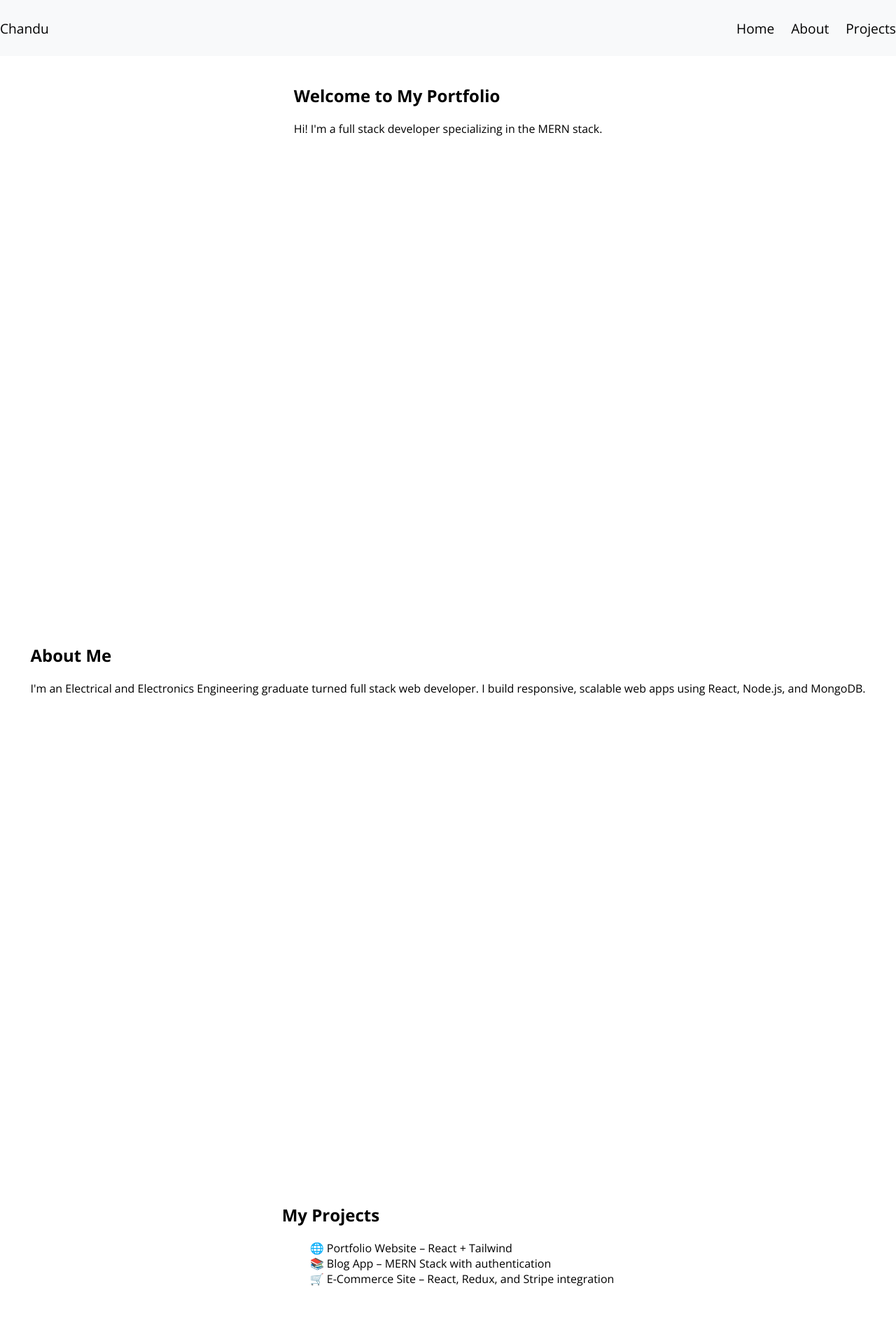
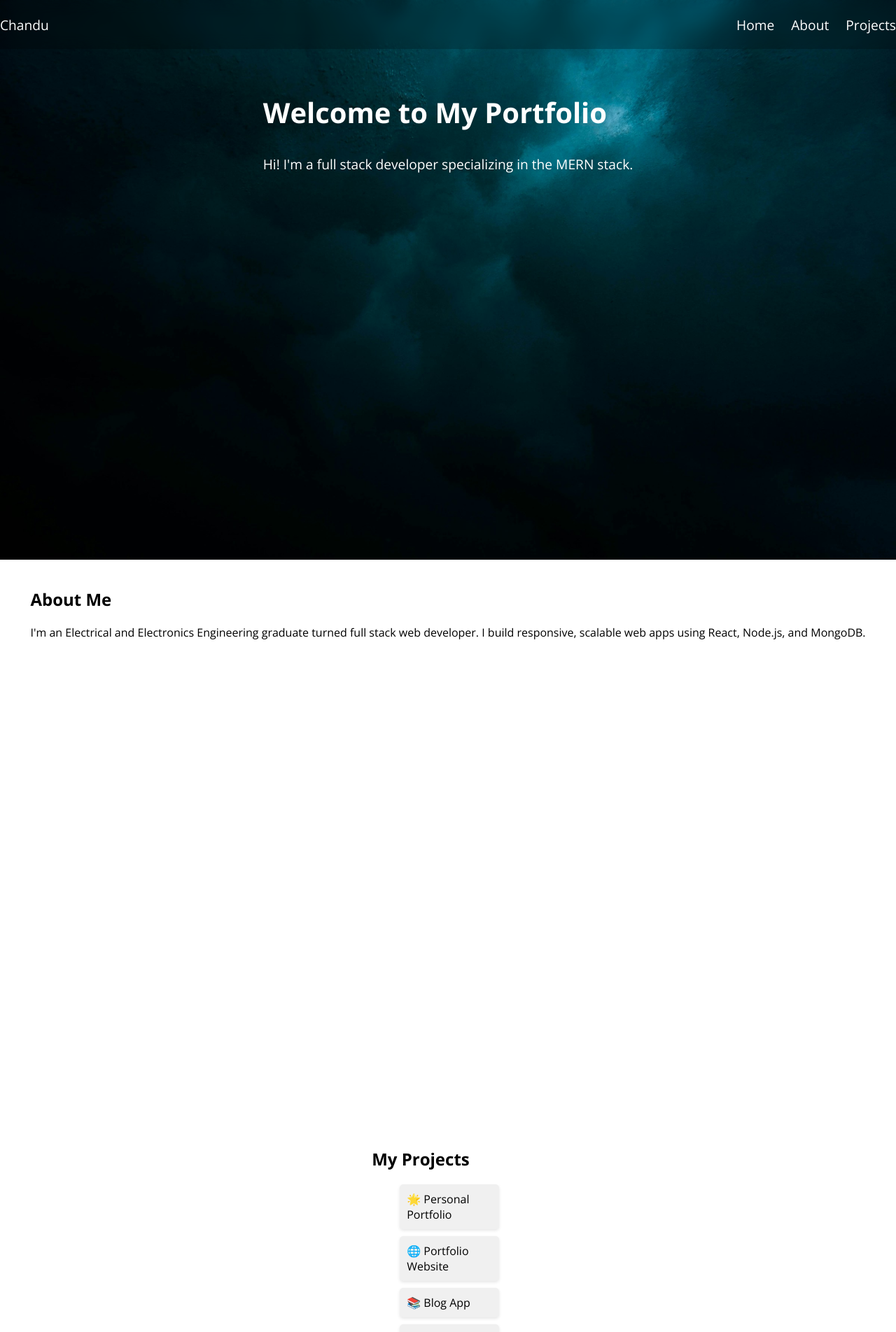
Before and after one commit to chandrasekhar-99/my-portfolio, a React (Create React App) app in the folder front-end/: page / in a window 1280 px wide. Shown: the top 1904 px of the page at 70% size. Built offline with nearby package versions, Linux system fonts and the light colour scheme.

Commit message:
added react-scroll

```diff
--- a/front-end/src/components/Home/index.css
+++ b/front-end/src/components/Home/index.css
@@ -3,5 +3,35 @@
   flex-direction: column;
   align-items: center;
   padding: 20px;
-  height: 100vh;
+  min-height: 100vh;
+  background-image: url(../../assets/jeremy-bishop-G9i_plbfDgk-unsplash.jpg);
+  background-repeat: no-repeat;
+  background-size: cover;
+  background-position: center;
+  position: relative;
+  padding-top: 100px;
 }
+
+/* .nav-home-container {
+  background-image: url(../../assets/jeremy-bishop-G9i_plbfDgk-unsplash.jpg);
+  background-repeat: no-repeat;
+  background-size: cover;
+  background-position: center;
+} */
+
+.home-heading{
+  color: #ffffff;
+  font-size: 2.5rem;
+}
+
+.home-description{
+  color: #ffffff;
+  font-size: 1.2rem;
+  margin-top: 10px;
+}
+
+.navbar-position {
+  position: sticky;
+  top: 0;
+  z-index: 1000;
+}
--- a/front-end/src/components/Home/index.js
+++ b/front-end/src/components/Home/index.js
@@ -8,14 +8,12 @@ const Home = () => {
   return(
     <>
       <Navbar/>
-      <div className='home-container'>
-        <Element name="home" className="home-section">
+        <Element name="home" className="home-container">
           <section id="home" className="min-h-screen bg-blue-100 p-10">
-            <h1 className="text-4xl font-bold mb-4">Welcome to My Portfolio</h1>
-            <p className="text-lg">Hi! I'm a full stack developer specializing in the MERN stack.</p>
+            <h1 className="text-4xl font-bold mb-4 home-heading">Welcome to My Portfolio</h1>
+            <p className="text-lg home-description">Hi! I'm a full stack developer specializing in the MERN stack.</p>
           </section>
         </Element>
-      </div>
       <About/>
       <Projects/>
     </>
--- a/front-end/src/components/Navbar/index.css
+++ b/front-end/src/components/Navbar/index.css
@@ -1,20 +1,28 @@
 .navbar{
-  background-color: #f8f9fa;
-  height: 80px;
+  background-color: rgba(0,0,0,0.2);
+  backdrop-filter: blur(10px);
+  height: 70px;
   font-size: 1.2rem;
   display: flex;
   flex-direction: row;
   justify-content: space-around;
-  position: sticky;
+  position: fixed;
   top:0;
-  z-index: 1000;
+  left: 0;
+  z-index: 100;
+  width: 100%;
+}
+
+.nav-logo{
+  color:#ffffff;
+  transition: color 0.3s ease;
 }
 
 .navbar-container{
   display: flex;
   justify-content: space-between;
   align-items: center;
-  height: 80px;
+  height: 70px;
   width: 100%;
   max-width: 1300px;
 }
@@ -33,6 +41,9 @@
 
 li{
   list-style-type: none;
+  cursor: pointer;
+  color:#ffffff;
+  transition: color 0.3s ease;
 }
 
 @media (max-width: 768px) {
--- a/front-end/src/components/Navbar/index.js
+++ b/front-end/src/components/Navbar/index.js
@@ -25,9 +25,9 @@ const renderDropdownMenu = () => {
       {/* Dropdown Menu */}
       {isOpen && (
         <div className="dropdown-menu">
-          <a href="#home" className="menu-item">Home</a>
-          <a href="#about" className="menu-item">About</a>
-          <a href="#projects" className="menu-item">Projects</a>
+          <Link to="home" spy={true} offset={-100} smooth={true} duration={600} className="menu-item">Home</Link>
+          <Link to="about" spy={true} offset={-100} smooth={true} duration={600} className="menu-item">About</Link>
+          <Link to="projects" spy={true} offset={-100} smooth={true} duration={600} className="menu-item">Projects</Link>
         </div>
       )}
     </div>
@@ -37,15 +37,12 @@ const renderDropdownMenu = () => {
   return(
     <nav className='navbar'>
       <div className='navbar-container'>
-        <Link to="home" smooth={true} duration={500}>Chandu</Link>
+        <Link to="home" spy={true} offset={-100} smooth={true} duration={600} className='nav-logo'>Chandu</Link>
         <ul className='nav-links-container'>
-          <li><Link to="home" smooth={true} duration={500}>Home</Link></li>
-          <li><Link to="about" smooth={true} duration={500}>About</Link></li>
-          <li><Link to="projects" smooth={true} duration={500}>Projects</Link></li>
+          <li><Link to="home" spy={true} offset={-100} smooth={true} duration={600}>Home</Link></li>
+          <li><Link to="about" spy={true} offset={-100} smooth={true} duration={600}>About</Link></li>
+          <li><Link to="projects" spy={true} offset={-100} smooth={true} duration={600}>Projects</Link></li>
         </ul>
-        {/* <button type="button" className='nav-toggle'>
-          <List size={32} className='nav-icon' />
-        </button> */}
         {renderDropdownMenu()}
       </div>
     </nav>
--- a/front-end/src/components/Projects/index.css
+++ b/front-end/src/components/Projects/index.css
@@ -5,3 +5,18 @@
   padding: 20px;
   height: 100vh;
 }
+
+.list-container{
+  color: #000000;
+
+}
+
+.list-item{
+  background-color: #f0f0f0;
+  padding: 10px;
+  margin: 10px 0;
+  border-radius: 5px;
+  width: 80%;
+  box-shadow: 0 2px 4px rgba(0,0,0,0.1);
+  color:#000000;
+}
--- a/front-end/src/components/Projects/index.js
+++ b/front-end/src/components/Projects/index.js
@@ -7,12 +7,13 @@ const Projects = () => {
     <div className='projects-container'>
       <section id="projects" className="min-h-screen bg-yellow-100 p-10">
           <h2 className="text-3xl font-bold mb-4">My Projects</h2>
-          <ul className="list-disc pl-5 space-y-2">
-            <li>🌐 Portfolio Website – React + Tailwind</li>
-            <li>📚 Blog App – MERN Stack with authentication</li>
-            <li>🛒 E-Commerce Site – React, Redux, and Stripe integration</li>
+          <ul className="list-disc pl-5 space-y-2 list-container">
+            <li className='list-item'>🌟 Personal Portfolio</li>
+            <li className='list-item'>🌐 Portfolio Website</li>
+            <li className='list-item'>📚 Blog App</li>
+            <li className='list-item'>🛒 E-Commerce Site</li>
           </ul>
-        </section>
+      </section>
     </div>
     </Element>
   )
```
Also changed, not shown: front-end/src/assets/elliott-engelmann-DjlKxYFJlTc-unsplash.jpg (added), front-end/src/assets/jeremy-bishop-G9i_plbfDgk-unsplash.jpg (added).
